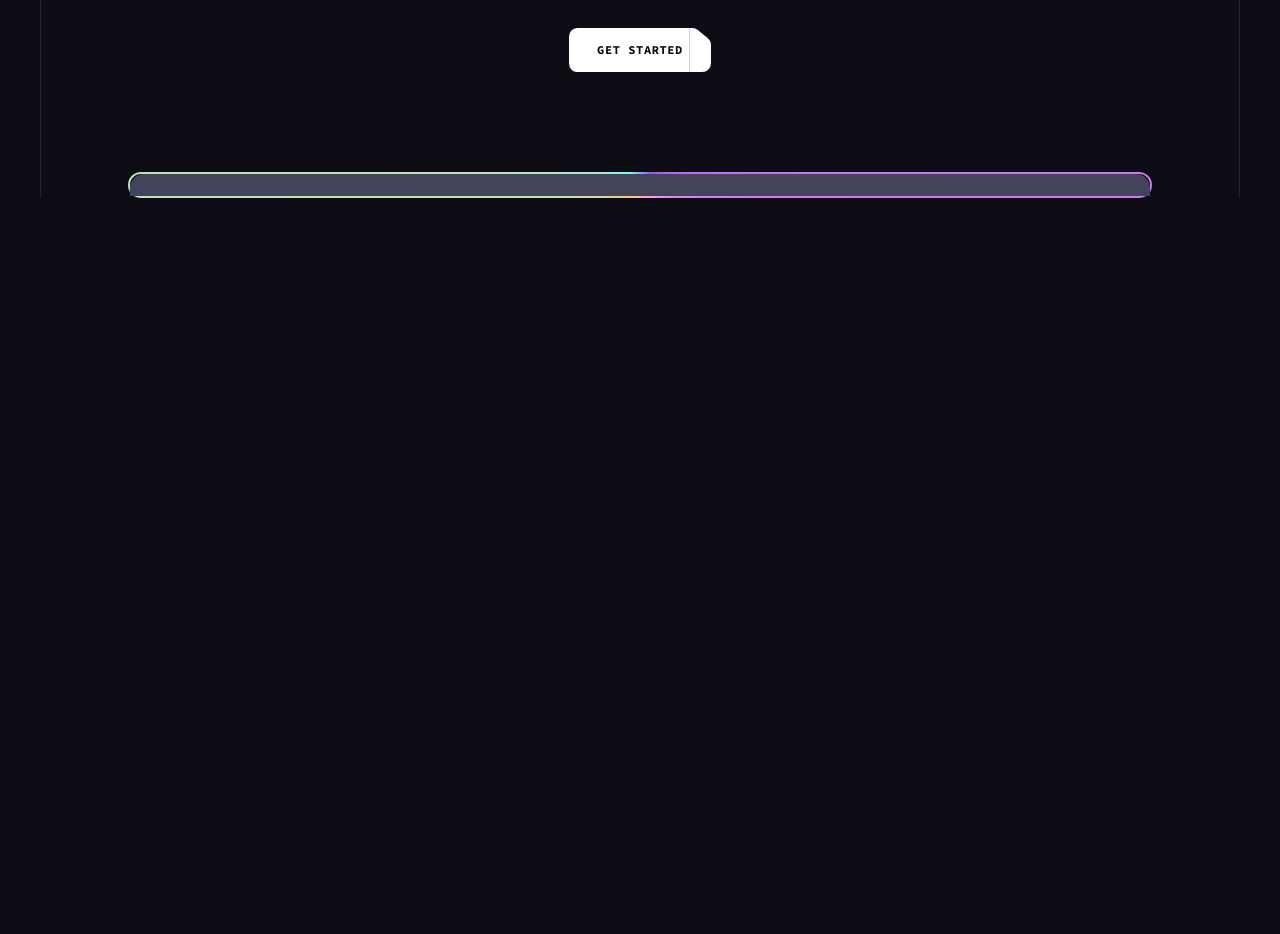
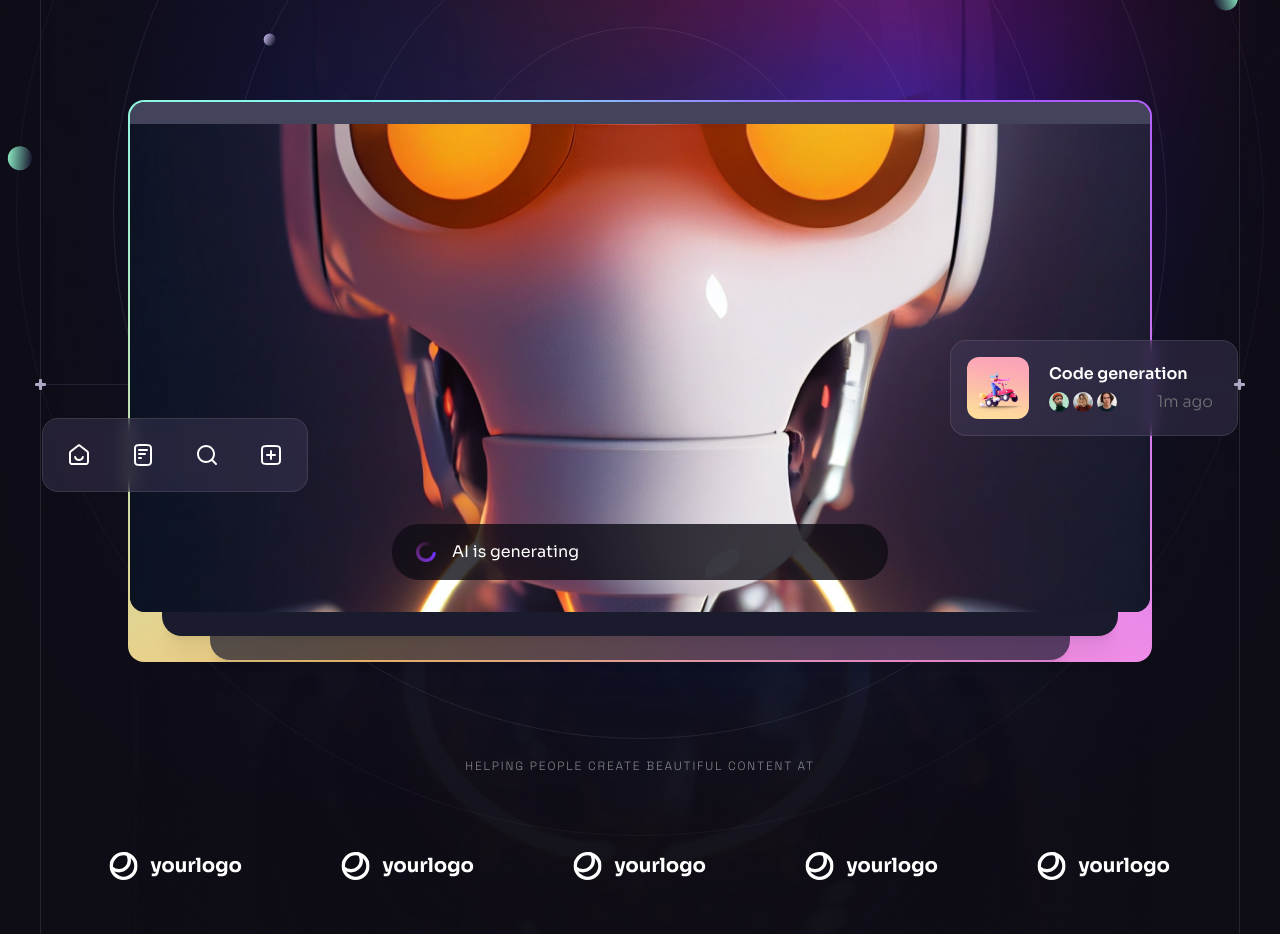
Before and after one commit to dhanikaa/BrainWave, a React (Vite) app: page / in a window 1280 px wide. Shown: the part 500-1434 px from the top of the page. Before the commit the page ends 800 px from the top, so only its background shows below. Built offline with nearby package versions, Linux system fonts and the light colour scheme.

Commit message:
Completed hero section

```diff
--- a/package.json
+++ b/package.json
@@ -12,6 +12,7 @@
   "dependencies": {
     "react": "^18.2.0",
     "react-dom": "^18.2.0",
+    "react-just-parallax": "^3.1.16",
     "react-router-dom": "^6.22.3",
     "scroll-lock": "^2.1.5"
   },
--- /dev/null
+++ b/src/components/CompanyLogos.jsx
@@ -0,0 +1,23 @@
+import { companyLogos } from "../constants";
+
+const CompanyLogos = ({ className }) => {
+  return (
+    <div className={className}>
+      <h5 className="tagline mb-6 text-center text-n-1/50">
+        Helping people create beautiful content at
+      </h5>
+      <ul className="flex">
+        {companyLogos.map((logo, index) => (
+          <li
+            className="flex items-center justify-center flex-1 h-[8.5rem]"
+            key={index}
+          >
+            <img src={logo} width={134} height={28} alt={logo} />
+          </li>
+        ))}
+      </ul>
+    </div>
+  );
+};
+
+export default CompanyLogos;
--- /dev/null
+++ b/src/components/Generating.jsx
@@ -0,0 +1,16 @@
+import { loading } from "../assets";
+
+const Generating = ({ className }) => {
+  return (
+    <div
+      className={`flex items-center h-[3.5rem] px-6 bg-n-8/80 rounded-[1.7rem] ${
+        className || ""
+      } text-base`}
+    >
+      <img className="w-5 h-5 mr-4" src={loading} alt="Loading" />
+      AI is generating
+    </div>
+  );
+};
+
+export default Generating;
--- a/src/components/Hero.jsx
+++ b/src/components/Hero.jsx
@@ -1,8 +1,17 @@
-import { curve, robot } from '../assets';
-import Button from './Button';
-import Section from './Section'
+import { curve, heroBackground, robot } from "../assets";
+import Button from "./Button";
+import Section from "./Section";
+import { BackgroundCircles, BottomLine, Gradient } from "./design/Hero";
+import { heroIcons } from "../constants";
+import { ScrollParallax } from "react-just-parallax";
+import { useRef } from "react";
+import Generating from "./Generating";
+import Notification from "./Notification";
+import CompanyLogos from "./CompanyLogos";
 
 const Hero = () => {
+  const parallaxRef = useRef(null);
+
   return (
     <Section
       className="pt-[12rem] -mt-[5.25rem]"
@@ -11,11 +20,12 @@
       customPaddings
       id="hero"
     >
-        <div className='container relative'>
+      <div className="container relative" ref={parallaxRef}>
         <div className="relative z-1 max-w-[62rem] mx-auto text-center mb-[3.875rem] md:mb-20 lg:mb-[6.25rem]">
-                <h1 className='h1 mb-6'>
-                    Explore the Possibilities of AI Chatting with Brainwavecurve
-                    <span className='inline-block relative'>Brainwave
+          <h1 className="h1 mb-6">
+            Explore the Possibilities of&nbsp;AI&nbsp;Chatting with {` `}
+            <span className="inline-block relative">
+              Brainwave{" "}
               <img
                 src={curve}
                 className="absolute top-full left-0 w-full xl:-mt-2"
@@ -33,19 +43,62 @@
             Get started
           </Button>
         </div>
-            <div className='relative max-w-[23rem] mx-auto md:max-w-5xl xl:mb-24'>
-                <div className='relativen z-1 p-0.5 rounded-2xl bg-conic-gradient'>
-                    <div className='relative bg-n-8 rounded-[1rem]'>
-                        <div className='h-[1.4rem] bg-n-10 rounded-t-[0.9rem]'>
-                            <div className='aspect-[33/40]'/>
-                            <img src={robot} className="w-full" width={1440} height={1800} alt="hero" />
+        <div className="relative max-w-[23rem] mx-auto md:max-w-5xl xl:mb-24">
+          <div className="relative z-1 p-0.5 rounded-2xl bg-conic-gradient">
+            <div className="relative bg-n-8 rounded-[1rem]">
+              <div className="h-[1.4rem] bg-n-10 rounded-t-[0.9rem]" />
+
+              <div className="aspect-[33/40] rounded-b-[0.9rem] overflow-hidden md:aspect-[688/490] lg:aspect-[1024/490]">
+                <img
+                  src={robot}
+                  className="w-full scale-[1.7] translate-y-[8%] md:scale-[1] md:-translate-y-[10%] lg:-translate-y-[23%]"
+                  width={1024}
+                  height={490}
+                  alt="AI"
+                />
+
+                <Generating className="absolute left-4 right-4 bottom-5 md:left-1/2 md:right-auto md:bottom-8 md:w-[31rem] md:-translate-x-1/2" />
+
+                <ScrollParallax isAbsolutelyPositioned>
+                  <ul className="hidden absolute -left-[5.5rem] bottom-[7.5rem] px-1 py-1 bg-n-9/40 backdrop-blur border border-n-1/10 rounded-2xl xl:flex">
+                    {heroIcons.map((icon, index) => (
+                      <li className="p-5" key={index}>
+                        <img src={icon} width={24} height={25} alt={icon} />
+                      </li>
+                    ))}
+                  </ul>
+                </ScrollParallax>
+
+                <ScrollParallax isAbsolutelyPositioned>
+                  <Notification
+                    className="hidden absolute -right-[5.5rem] bottom-[11rem] w-[18rem] xl:flex"
+                    title="Code generation"
+                  />
+                </ScrollParallax>
               </div>
             </div>
+
+            <Gradient />
           </div>
+          <div className="absolute -top-[54%] left-1/2 w-[234%] -translate-x-1/2 md:-top-[46%] md:w-[138%] lg:-top-[104%]">
+            <img
+              src={heroBackground}
+              className="w-full"
+              width={1440}
+              height={1800}
+              alt="hero"
+            />
           </div>
+
+          <BackgroundCircles />
         </div>
+
+        <CompanyLogos className="hidden relative z-10 mt-20 lg:block" />
+      </div>
+
+      <BottomLine />
     </Section>
   );
 };
 
-export default Hero
+export default Hero;
--- /dev/null
+++ b/src/components/Notification.jsx
@@ -0,0 +1,46 @@
+import { notification1 } from "../assets";
+import { notificationImages } from "../constants";
+
+const Notification = ({ className, title }) => {
+  return (
+    <div
+      className={`${
+        className || ""
+      } flex items-center p-4 pr-6 bg-n-9/40 backdrop-blur border border-n-1/10 rounded-2xl gap-5`}
+    >
+      <img
+        src={notification1}
+        width={62}
+        height={62}
+        alt="image"
+        className="rounded-xl"
+      />
+
+      <div className="flex-1">
+        <h6 className="mb-1 font-semibold text-base">{title}</h6>
+
+        <div className="flex items-center justify-between">
+          <ul className="flex -m-0.5">
+            {notificationImages.map((item, index) => (
+              <li
+                key={index}
+                className="flex w-6 h-6 border-2 border-n-12 rounded-full overflow-hidden"
+              >
+                <img
+                  src={item}
+                  className="w-full"
+                  width={20}
+                  height={20}
+                  alt={item}
+                />
+              </li>
+            ))}
+          </ul>
+          <div className="body-2 text-n-13">1m ago</div>
+        </div>
+      </div>
+    </div>
+  );
+};
+
+export default Notification;
```
Also changed, not shown: 1 other file (tests, documents, lock files or other folders). Lines whose indentation alone changed are shown as unchanged.
